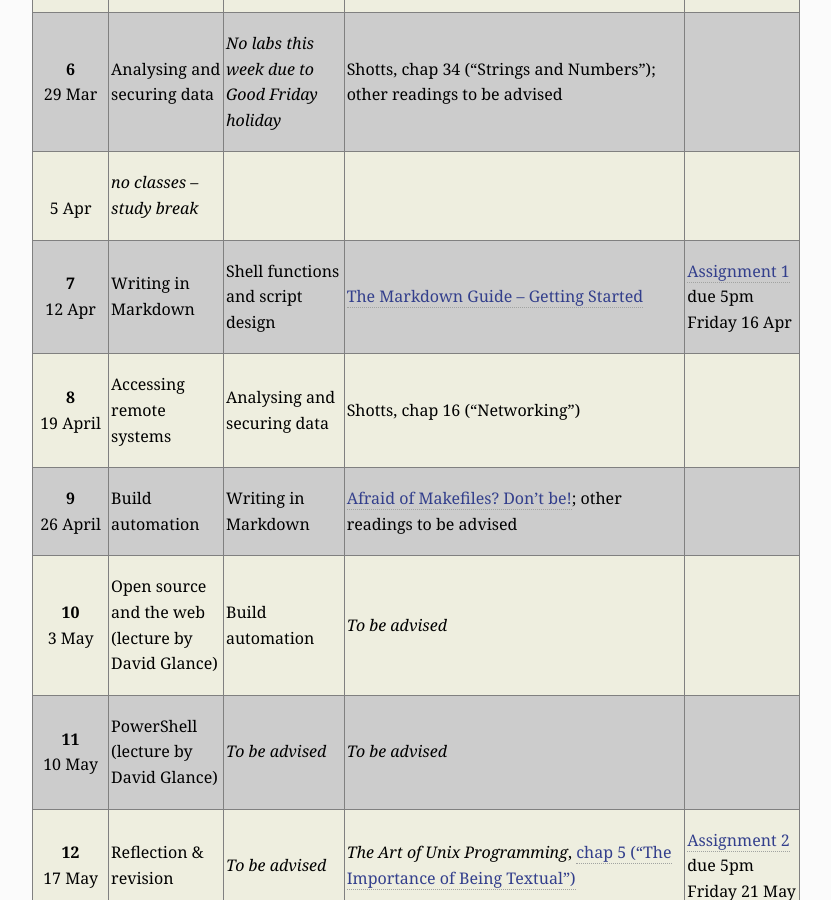
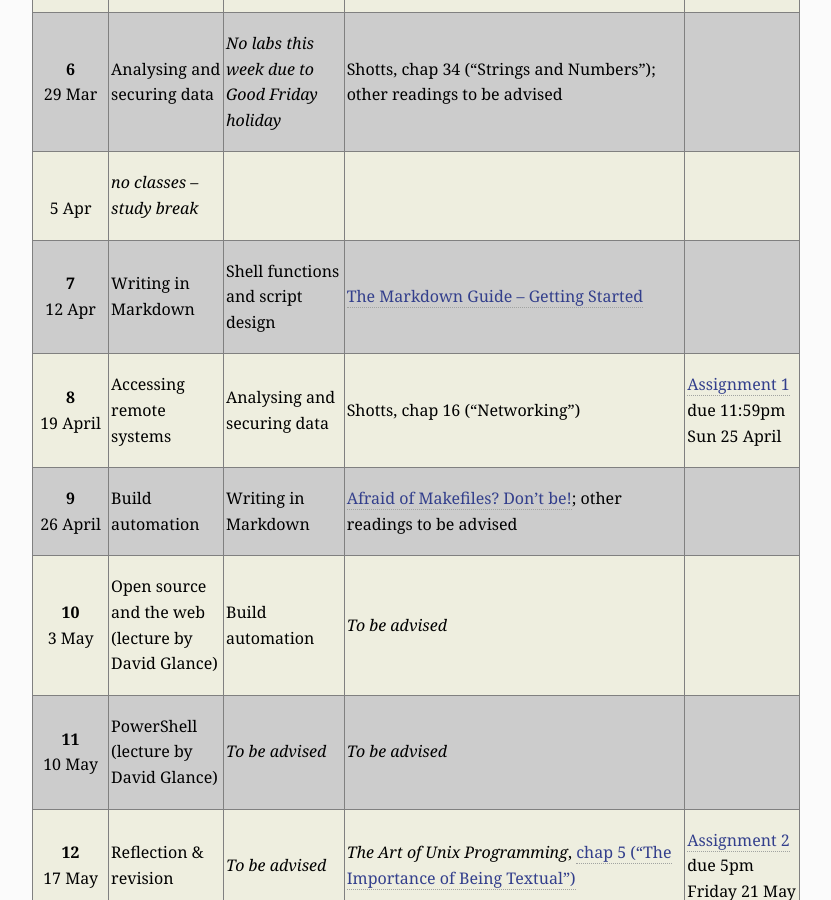
Before and after one commit to cits4407/cits4407.github.io, a Jekyll site: the page built from docs/_pages/schedule.md, in a window 1280 px wide and 900 px high, scrolled down 1456 px. Shown: the whole window, without its empty margins (224-1055 px from the left). Built offline with Jekyll 4.4.1, drawn with Linux system fonts in a browser that asks for light colours; some web fonts are replaced.

Commit message:
amend assignment 1 due date on schedule

```diff
--- a/docs/_data/schedule.yaml
+++ b/docs/_data/schedule.yaml
@@ -83,7 +83,7 @@ weeks:
       Shell functions and script design
     reading: |
       [The Markdown Guide -- Getting Started](https://www.markdownguide.org/getting-started/)
-    assessment: "[Assignment 1](https://cits4407.github.io/assessment#asst1) due 5pm Friday 16 Apr"
+    assessment: ""
 
   - weekNum: 8
     date: "19 April"
@@ -93,7 +93,7 @@ weeks:
       Analysing and securing data
     reading: |
       Shotts, chap 16 ("Networking")
-    assessment: ''
+    assessment: "[Assignment 1](https://cits4407.github.io/assessment#asst1) due 11:59pm Sun 25 April"
 
   - weekNum: 9
     date: "26 April"
```
